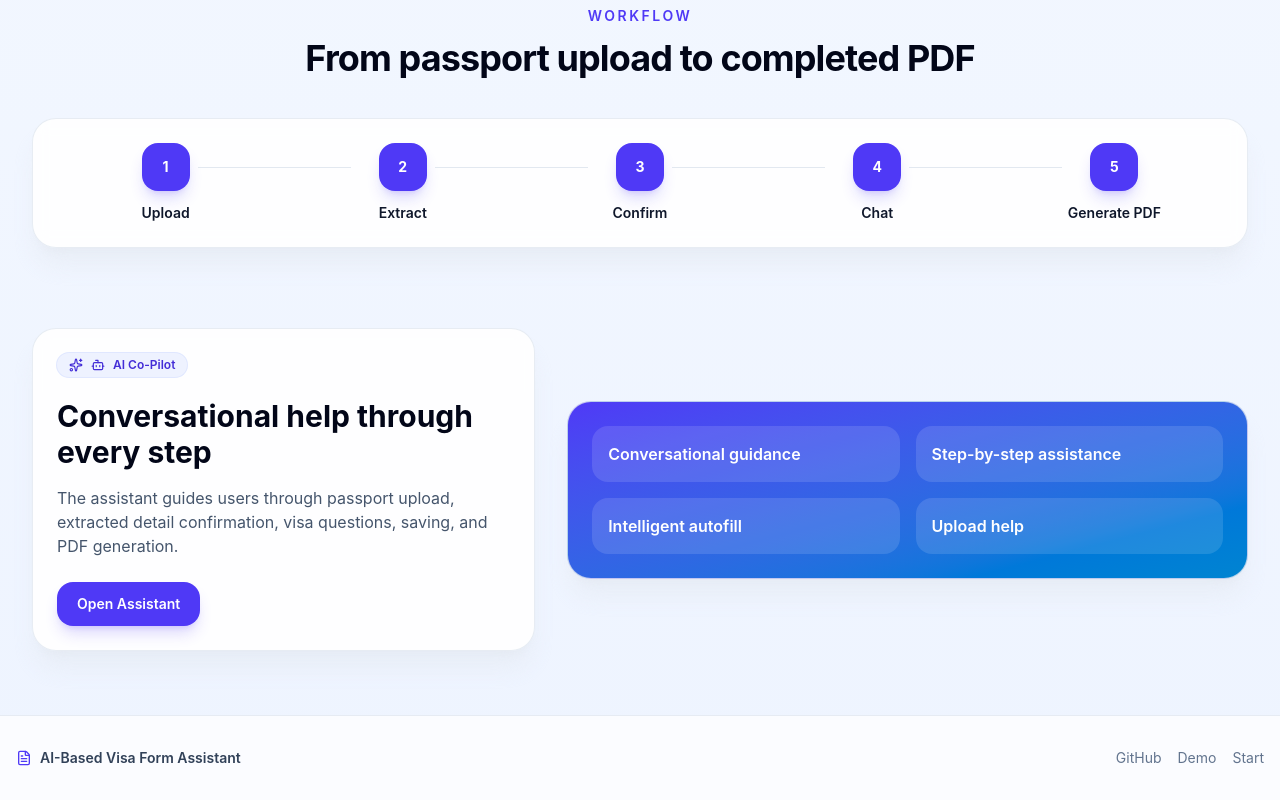
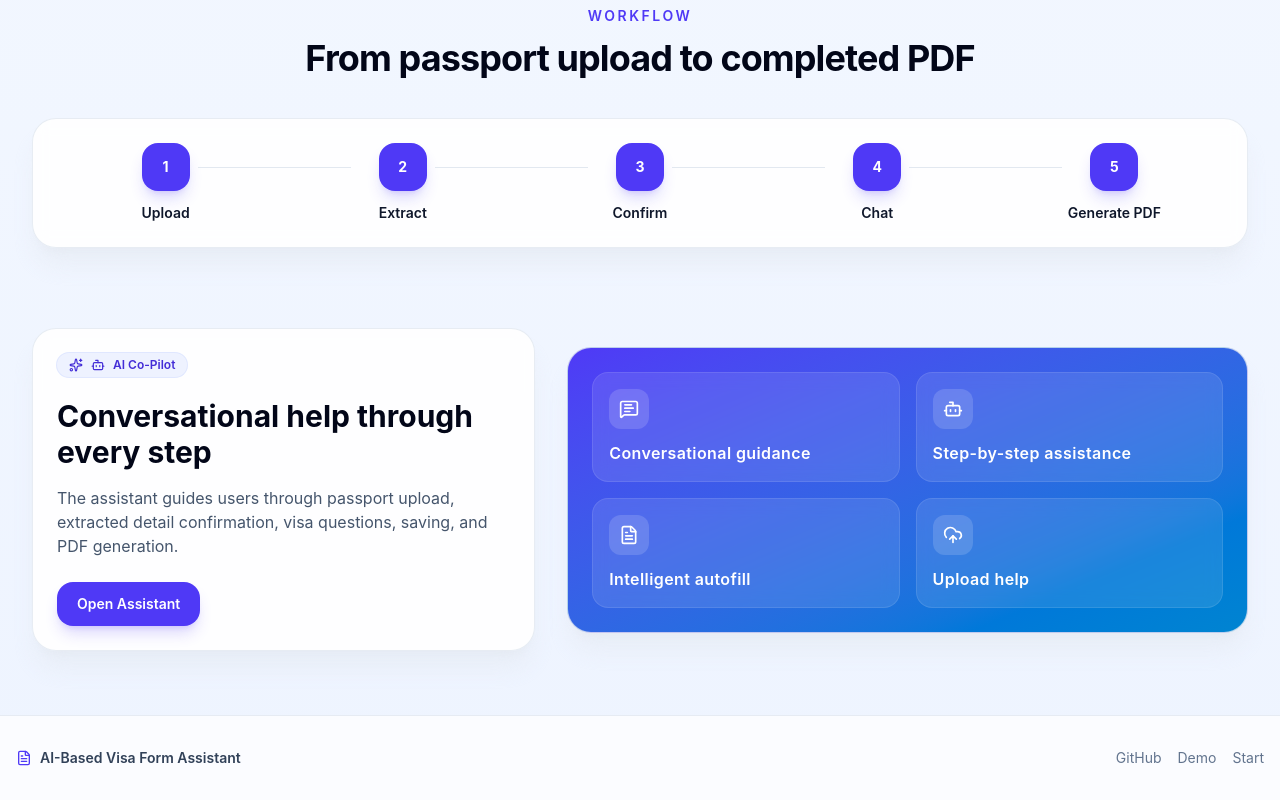
Before and after one commit to devR1shabh/VisaForm, a React (Vite) app in the folder client/: page / in a window 1280 px wide. Shown: the part 1458-2258 px from the top of the page. Built offline with nearby package versions, Linux system fonts and the light colour scheme.

Commit message:
improved feature SEction

```diff
--- a/client/src/pages/Home.jsx
+++ b/client/src/pages/Home.jsx
@@ -200,20 +200,44 @@ function Home() {
               </Button>
             </Card>
             <Card className="bg-gradient-to-br from-indigo-600 to-sky-600 text-white">
-              <div className="grid gap-4 sm:grid-cols-2">
-                {[
-                  "Conversational guidance",
-                  "Step-by-step assistance",
-                  "Intelligent autofill",
-                  "Upload help",
-                ].map((item) => (
-                  <div key={item} className="rounded-2xl bg-white/12 p-4">
+  <div className="grid gap-4 sm:grid-cols-2">
+    {[
+      {
+        title: "Conversational guidance",
+        icon: MessageSquareText,
+      },
+      {
+        title: "Step-by-step assistance",
+        icon: Bot,
+      },
+      {
+        title: "Intelligent autofill",
+        icon: FileText,
+      },
+      {
+        title: "Upload help",
+        icon: UploadCloud,
+      },
+    ].map((item) => {
+      const Icon = item.icon;
 
-                    <p className="font-semibold">{item}</p>
-                  </div>
-                ))}
-              </div>
-            </Card>
+      return (
+        <div
+          key={item.title}
+          className="rounded-2xl border border-white/10 bg-white/10 p-4 backdrop-blur-sm transition hover:bg-white/15"
+        >
+          <div className="mb-3 flex h-10 w-10 items-center justify-center rounded-xl bg-white/15">
+            <Icon className="h-5 w-5 text-white" />
+          </div>
+
+          <p className="font-semibold tracking-wide">
+            {item.title}
+          </p>
+        </div>
+      );
+    })}
+  </div>
+</Card>
           </div>
         </Section>
       </main>
```
